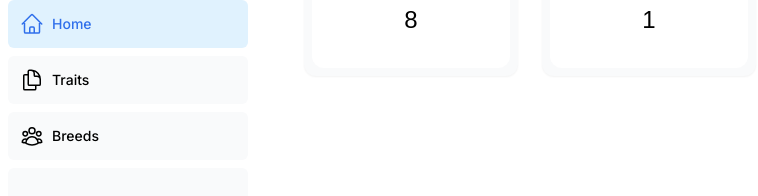
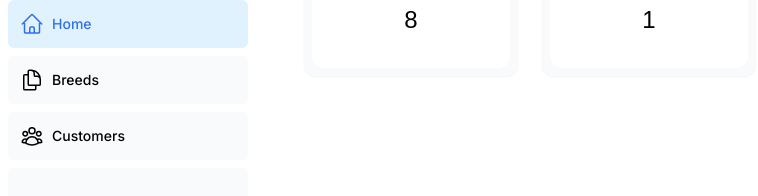
Before and after one commit to Dmitri9149/Learn-NEXT.JS-with-Postgres, a Next.js app: page /dashboard in a window 1280 px wide. Shown: the part 184-380 px from the top of the page, without its empty margins (0-758 px from the left). Built offline with nearby package versions, Linux system fonts and the light colour scheme; a web font is replaced by a local one.

Commit message:
change the name of nav links buttons

```diff
--- a/app/ui/dashboard/nav-links.tsx
+++ b/app/ui/dashboard/nav-links.tsx
@@ -14,11 +14,11 @@ import clsx from 'clsx';
 const links = [
   { name: 'Home', href: '/dashboard', icon: HomeIcon },
   {
-    name: 'Traits',
-    href: '/dashboard/traits',
+    name: 'Breeds',
+    href: '/dashboard/breeds',
     icon: DocumentDuplicateIcon,
   },
-  { name: 'Breeds', href: '/dashboard/breeds', icon: UserGroupIcon },
+  { name: 'Customers', href: '/dashboard/customers', icon: UserGroupIcon },
 ];
 
 export default function NavLinks() {
```
